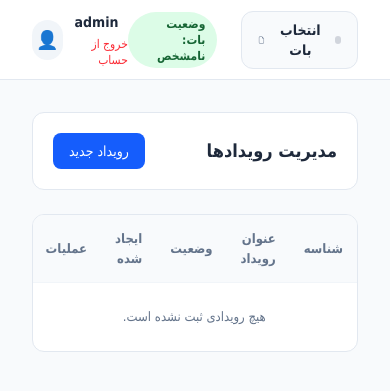
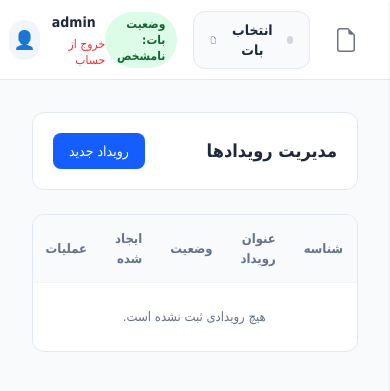
Before and after one commit to rezarafeie/BaleBot, a PHP site: page /admin/events.php in a window 390 px wide. Shown: the top 391 px of the page. Run offline with PHP 8.4, Linux system fonts and the light colour scheme; a user stored in the database is signed in; data that the repository does not hold is empty; style sheets or scripts are compiled from the project's sources.

Commit message:
feat: Enhance admin UI and event handling
Introduces authentication for the events page and refactors media ID handling in EventManager. Also improves sidebar responsiveness and bot selection display.

```diff
--- a/admin/events.php
+++ b/admin/events.php
@@ -1,6 +1,10 @@
 <?php
-require_once __DIR__ . '/../includes/header.php';
-require_once __DIR__ . '/../classes/EventManager.php';
+require_once dirname(__DIR__) . '/config.php';
+require_once dirname(__DIR__) . '/classes/Auth.php';
+require_once dirname(__DIR__) . '/classes/EventManager.php';
+
+$auth = new Auth();
+$auth->requireLogin();
 
 $em = new EventManager();
 
@@ -29,6 +33,8 @@ if (isset($_GET['copy_to']) && isset($_GET['bot_id'])) {
     }
     exit;
 }
+
+require_once __DIR__ . '/../includes/header.php';
 
 $events = $em->getAllEvents();
 ?>
--- a/classes/EventManager.php
+++ b/classes/EventManager.php
@@ -104,16 +104,16 @@ class EventManager {
             $data['slug'],
             $data['description'],
             $data['welcome_message'],
-            $data['welcome_media_id'] ?? null,
+            !empty($data['welcome_media_id']) ? $data['welcome_media_id'] : null,
             $data['completion_message'],
-            $data['completion_media_id'] ?? null,
+            !empty($data['completion_media_id']) ? $data['completion_media_id'] : null,
             $data['duplicate_message'],
             $data['is_active'] ? 1 : 0,
             $data['duplicate_setting'] ?? 'none',
             $data['use_ai'] ? 1 : 0,
             $data['ai_prompt'] ?? '',
             $data['ai_wait_message'] ?? '',
-            $data['ai_wait_media_id'] ?? null,
+            !empty($data['ai_wait_media_id']) ? $data['ai_wait_media_id'] : null,
             $data['action_type'] ?? 'none',
             $data['action_webhook_url'] ?? '',
             $data['action_webhook_body'] ?? '',
@@ -131,16 +131,16 @@ class EventManager {
             $data['slug'],
             $data['description'],
             $data['welcome_message'],
-            $data['welcome_media_id'] ?? null,
+            !empty($data['welcome_media_id']) ? $data['welcome_media_id'] : null,
             $data['completion_message'],
-            $data['completion_media_id'] ?? null,
+            !empty($data['completion_media_id']) ? $data['completion_media_id'] : null,
             $data['duplicate_message'],
             $data['is_active'] ? 1 : 0,
             $data['duplicate_setting'] ?? 'none',
             $data['use_ai'] ? 1 : 0,
             $data['ai_prompt'] ?? '',
             $data['ai_wait_message'] ?? '',
-            $data['ai_wait_media_id'] ?? null,
+            !empty($data['ai_wait_media_id']) ? $data['ai_wait_media_id'] : null,
             $data['action_type'] ?? 'none',
             $data['action_webhook_url'] ?? '',
             $data['action_webhook_body'] ?? '',
--- a/includes/header.php
+++ b/includes/header.php
@@ -54,8 +54,13 @@ function url($path = '') {
     <!-- Main Content -->
     <main class="flex-1 flex flex-col overflow-y-auto w-full">
         <!-- Top bar -->
-        <header class="h-[80px] bg-white border-b border-[#e2e8f0] flex items-center justify-between px-8 shrink-0">
-            <div class="flex items-center gap-6">
+        <header class="h-[80px] bg-white border-b border-[#e2e8f0] flex items-center justify-between px-6 md:px-8 shrink-0">
+            <div class="flex items-center gap-4 md:gap-6">
+                <!-- Burger Menu Mobile -->
+                <button onclick="toggleSidebar()" class="md:hidden p-2 text-gray-500 hover:bg-gray-100 rounded-lg">
+                    <?= render_icon('list', 'text-2xl') ?>
+                </button>
+
                 <!-- Bot Switcher -->
                 <div class="relative">
                     <button onclick="document.getElementById('botList').classList.toggle('hidden')" class="flex items-center gap-3 bg-[#f8fafc] border border-[#e2e8f0] px-4 py-2 rounded-xl text-sm font-semibold text-[#1e293b] hover:border-blue-300 transition-all">
--- a/includes/sidebar.php
+++ b/includes/sidebar.php
@@ -1,9 +1,14 @@
-<aside class="w-[260px] bg-white border-l border-[#e2e8f0] flex-col shadow-sm hidden md:flex shrink-0">
-    <div class="p-6 border-b border-[#f1f5f9]">
+<aside id="sidebar" class="w-[260px] bg-white border-l border-[#e2e8f0] flex-col shadow-sm fixed inset-y-0 right-0 z-[60] transform translate-x-full transition-transform duration-300 md:relative md:translate-x-0 md:flex shrink-0">
+    <div class="p-6 border-b border-[#f1f5f9] flex items-center justify-between">
         <div class="flex items-center gap-3">
-            <div class="w-8 h-8 bg-blue-600 rounded-lg flex items-center justify-center text-white font-bold">B</div>
-            <h1 class="text-[18px] font-bold text-[#1e293b]">پنل مدیریت بله</h1>
+            <div class="w-8 h-8 bg-blue-600 rounded-lg flex items-center justify-center text-white font-bold">
+                <?= $currentBot ? mb_substr($currentBot['name'], 0, 1) : 'B' ?>
+            </div>
+            <h1 class="text-[16px] font-bold text-[#1e293b] truncate">
+                <?= $currentBot ? htmlspecialchars($currentBot['name']) : 'پنل مدیریت بله' ?>
+            </h1>
         </div>
+        <button onclick="toggleSidebar()" class="md:hidden text-gray-500 font-bold">✕</button>
     </div>
 
     <nav class="p-4 flex-grow overflow-y-auto">
@@ -33,3 +38,15 @@
         نسخه ۱.۴.۲ - محلی
     </div>
 </aside>
+
+<!-- Overlay for mobile -->
+<div id="sidebarOverlay" onclick="toggleSidebar()" class="fixed inset-0 bg-black/50 z-[55] hidden md:hidden"></div>
+
+<script>
+function toggleSidebar() {
+    const sidebar = document.getElementById('sidebar');
+    const overlay = document.getElementById('sidebarOverlay');
+    sidebar.classList.toggle('translate-x-full');
+    overlay.classList.toggle('hidden');
+}
+</script>
```
